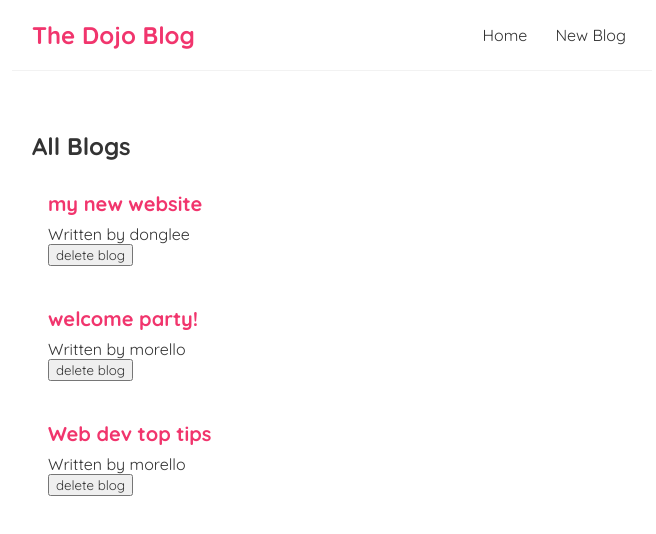
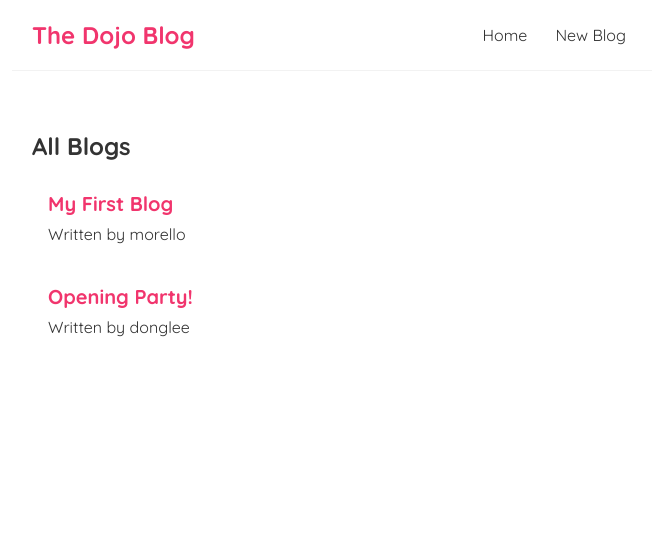
Before and after one commit to DomMorello/Doms_ReactJS, a React (Create React App) app in the folder netNinja/dojo-blog/: page / in a window 1280 px wide. Shown: the top 534 px of the page, without its empty margins (308-964 px from the left). Built offline with nearby package versions, Linux system fonts and the light colour scheme; data requests are answered from the project's data file.

Commit message:
net ninja #24 done

```diff
--- /dev/null
+++ b/netNinja/dojo-blog/data/db.json
@@ -0,0 +1,16 @@
+{
+  "blogs": [
+    {
+      "title": "My First Blog",
+      "body": "Why do we use it?\nIt is a long established fact that a reader will be distracted by...",
+      "author": "morello",
+      "id": 1
+    },
+    {
+      "title": "Opening Party!",
+      "body": "Why do we use it?\nIt is a long established fact that a reader will be distracted by...",
+      "author": "donglee",
+      "id": 2
+    }
+  ]
+}
--- a/netNinja/dojo-blog/package.json
+++ b/netNinja/dojo-blog/package.json
@@ -8,6 +8,7 @@
     "@testing-library/user-event": "^12.8.3",
     "react": "^17.0.2",
     "react-dom": "^17.0.2",
+    "react-router-dom": "^5.2.0",
     "react-scripts": "4.0.3",
     "web-vitals": "^1.1.2"
   },
--- a/netNinja/dojo-blog/src/App.js
+++ b/netNinja/dojo-blog/src/App.js
@@ -1,14 +1,25 @@
 import NavBar from "./NavBar";
 import Home from "./Home";
+import Create from "./Create";
+import { BrowserRouter as Router, Route, Switch } from "react-router-dom";
 
 function App() {
   return (
-    <div className="App">
-      <NavBar />
-      <div className="content">
-        <Home />
+    <Router>
+      <div className="App">
+        <NavBar />
+        <div className="content">
+          <Switch>
+            <Route exact path="/">
+              <Home />
+            </Route>
+            <Route path="/create">
+              <Create />
+            </Route>
+          </Switch>
+        </div>
       </div>
-    </div>
+    </Router>
   );
 }
 
--- a/netNinja/dojo-blog/src/BlogList.js
+++ b/netNinja/dojo-blog/src/BlogList.js
@@ -1,4 +1,4 @@
-const BlogList = ({ blogs, title, handleDelete }) => {
+const BlogList = ({ blogs, title }) => {
   return (
     <div className="blog-list">
       <h2>{title}</h2>
@@ -6,7 +6,6 @@
         <div className="blog-preview" key={blog.id}>
           <h2>{blog.title}</h2>
           <p>Written by {blog.author}</p>
-          <button onClick={() => handleDelete(blog.id)}>delete blog</button>
         </div>
       ))}
     </div>
--- /dev/null
+++ b/netNinja/dojo-blog/src/Create.js
@@ -0,0 +1,9 @@
+const Create = () => {
+  return (
+    <div className="create">
+      <h2>Add a New Blog</h2>
+    </div>
+  );
+};
+
+export default Create;
--- a/netNinja/dojo-blog/src/Home.js
+++ b/netNinja/dojo-blog/src/Home.js
@@ -1,41 +1,15 @@
-import { useState, useEffect } from "react";
+import useFetch from "./useFetch";
 import BlogList from "./BlogList";
 
 const Home = () => {
-  const [blogs, setBlogs] = useState([
-    {
-      title: "my new website",
-      body: "lorem ipsum ...",
-      author: "donglee",
-      id: 1
-    },
-    {
-      title: "welcome party!",
-      body: "lorem ipsum ...",
-      author: "morello",
-      id: 2
-    },
-    {
-      title: "Web dev top tips",
-      body: "lorem ipsum ...",
-      author: "morello",
-      id: 3
-    }
-  ]);
-
-  const handleDelete = id => {
-    const newBlogs = blogs.filter(blog => blog.id !== id);
-    setBlogs(newBlogs);
-  };
-
-  useEffect(() => {
-    console.log("useeffect run!");
-    console.log(blogs);
-  });
-
+  const { data: blogs, isPending, error } = useFetch(
+    "http://localhost:8000/blogs"
+  );
   return (
     <div className="home">
-      <BlogList blogs={blogs} title="All Blogs" handleDelete={handleDelete} />
+      {error && <div>{error}</div>}
+      {isPending && <div>Loading...</div>}
+      {blogs && <BlogList blogs={blogs} title="All Blogs" />}
     </div>
   );
 };
--- a/netNinja/dojo-blog/src/NavBar.js
+++ b/netNinja/dojo-blog/src/NavBar.js
@@ -1,10 +1,12 @@
+import { Link } from "react-router-dom";
+
 const NavBar = () => {
   return (
     <nav className="navbar">
       <h1>The Dojo Blog</h1>
       <div className="links">
-        <a href="/">Home</a>
-        <a href="/create">New Blog</a>
+        <Link to="/">Home</Link>
+        <Link to="/create">New Blog</Link>
       </div>
     </nav>
   );
--- /dev/null
+++ b/netNinja/dojo-blog/src/useFetch.js
@@ -0,0 +1,43 @@
+import { useState, useEffect } from "react";
+
+//custom Hook ; use 를 사용해야 한다.
+const useFetch = url => {
+  const [data, setData] = useState(null);
+  const [isPending, setIsPending] = useState(true);
+  const [error, setError] = useState(null);
+
+  useEffect(() => {
+    //abort controller 생성
+    const abortCont = new AbortController();
+
+    //여기서는 async await 을 쓸 수 없다.
+    setTimeout(() => {
+      fetch(url, { signal: abortCont.signal }) //두번째 매개변수로 signal을 넣어준다.
+        .then(res => {
+          if (!res.ok) {
+            throw Error("could not fetch the data for that resource");
+          }
+          return res.json();
+        })
+        .then(_data => {
+          setData(_data);
+          setIsPending(false);
+          setError(null);
+        })
+        .catch(err => {
+          if (err.name === "AbortError") {
+            console.log("fetch error");
+          } else {
+            setIsPending(false);
+            setError(err.message);
+          }
+        });
+    }, 1000);
+
+    return () => abortCont.abort();
+  }, [url]); //url이 바뀔때마다 다시 실행시키도록
+
+  return { data, isPending, error };
+};
+
+export default useFetch;
```
Also changed, not shown: 1 other file (tests, documents, lock files or other folders).
